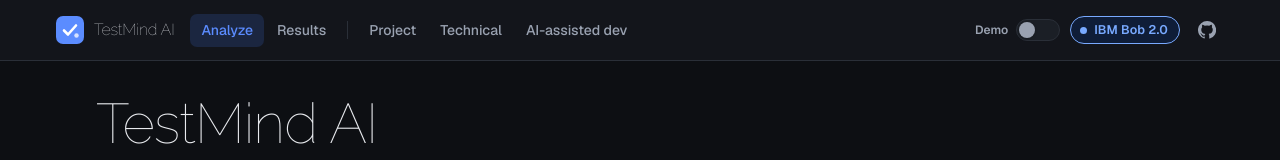
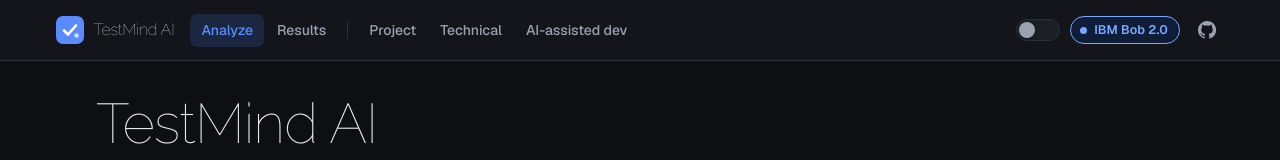
Before and after one commit to agustindiazcano/ibm-bob-mcp-agent-guard, a Next.js app in the folder web-next/: page / in a window 1280 px wide. Shown: the top 160 px of the page. Built offline with nearby package versions, Linux system fonts and the light colour scheme.

Commit message:
style(web-next): remove text label Demo from top navbar switch

```diff
--- a/web-next/app/components/site/DemoSwitch.tsx
+++ b/web-next/app/components/site/DemoSwitch.tsx
@@ -8,7 +8,6 @@ export function DemoSwitch() {
 
   return (
     <div className={styles.container} title={`Demo Mode: ${demoMode ? "ON" : "OFF"}`}>
-      <span className={styles.label}>Demo</span>
       <button
         type="button"
         role="switch"
```
